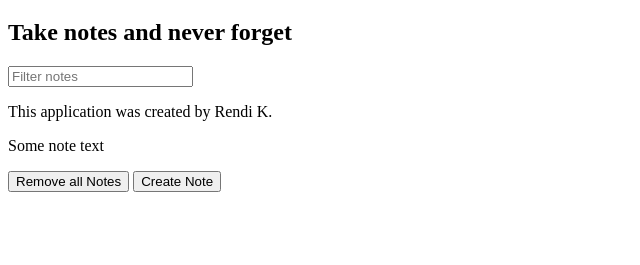
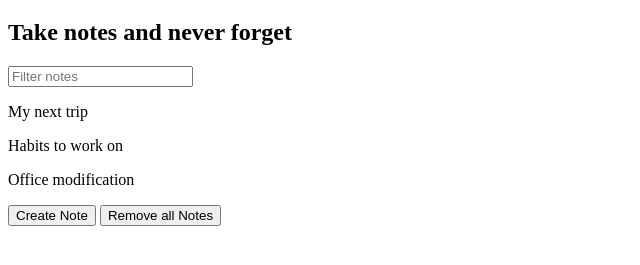
Before and after one commit to rendikr/javascript-bootcamp, a plain HTML site: page notes-app/index.html in a window 1280 px wide. Shown: the part 61-326 px from the top of the page, without its empty margins (0-640 px from the left). Drawn offline with Linux system fonts and the light colour scheme.

Commit message:
rendering filtered data

```diff
--- a/notes-app/index.html
+++ b/notes-app/index.html
@@ -9,10 +9,12 @@
     <h1>Notes App</h1>
     <h2>Take notes and never forget</h2>
     <input type="text" id="search-text" placeholder="Filter notes">
-    <p class="note">This application was created by Rendi K.</p>
-    <p class="note">Some note text</p>
+    <div id="notes">
+
+    </div>
+
+    <button id="btn-add">Create Note</button>
     <button id="btn-remove-all">Remove all Notes</button>
-    <button id="btn-add">Create Note</button>
 
     <script src="notes-app.js"></script>
   </body>
--- a/notes-app/notes-app.js
+++ b/notes-app/notes-app.js
@@ -35,6 +35,28 @@ const notes = [
 // newParagraph.textContent = 'This is a new element from Javascript'
 // document.querySelector('body').appendChild(newParagraph)
 
+const filters = {
+  searchText: ''
+}
+
+const renderNotes = function (notes, filters) {
+  const filteredNotes = notes.filter(function (note) {
+    return note.title.toLowerCase().includes(filters.searchText.toLowerCase())
+  })
+
+  // clear existing notes
+  document.querySelector('#notes').innerHTML = ''
+
+  // display filtered notes
+  filteredNotes.forEach(function (note) {
+    const noteEl = document.createElement('p')
+    noteEl.textContent = note.title
+    document.querySelector('#notes').appendChild(noteEl)
+  })
+}
+
+renderNotes(notes, filters)
+
 document.querySelector('#btn-add').addEventListener('click', function (e) {
   e.target.textContent = 'The button was clicked'
 })
@@ -46,5 +68,6 @@ document.querySelector('#btn-remove-all').addEventListener('click', function (e)
 })
 
 document.querySelector('#search-text').addEventListener('input', function (e) {
-  console.log(e)
+  filters.searchText = e.target.value
+  renderNotes(notes, filters)
 })
```
Also changed, not shown: todo-app/todo-app.js (+12 -12 lines).
